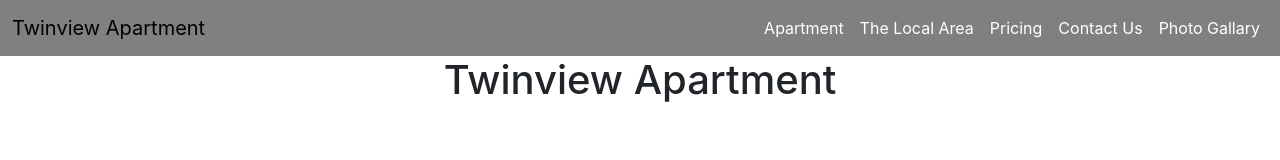
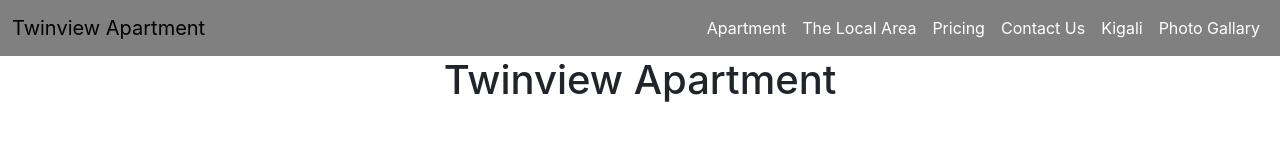
Before and after one commit to Deodate/Twinview-Apartment, a React (Create React App) app in the folder twinview/: page / in a window 1280 px wide. Shown: the top 160 px of the page. Built offline with nearby package versions, Linux system fonts and the light colour scheme.

Commit message:
Progress

```diff
--- a/twinview/src/components/navbar.js
+++ b/twinview/src/components/navbar.js
@@ -25,6 +25,9 @@
                                 <a class="nav-link" href="#">Contact Us</a>
                             </li>
                             <li class="nav-item">
+                                <a class="nav-link" href="#">Kigali</a>
+                            </li>
+                            <li class="nav-item">
                                 <a class="nav-link" href="#">Photo Gallary</a>
                             </li>
                         </ul>
```
